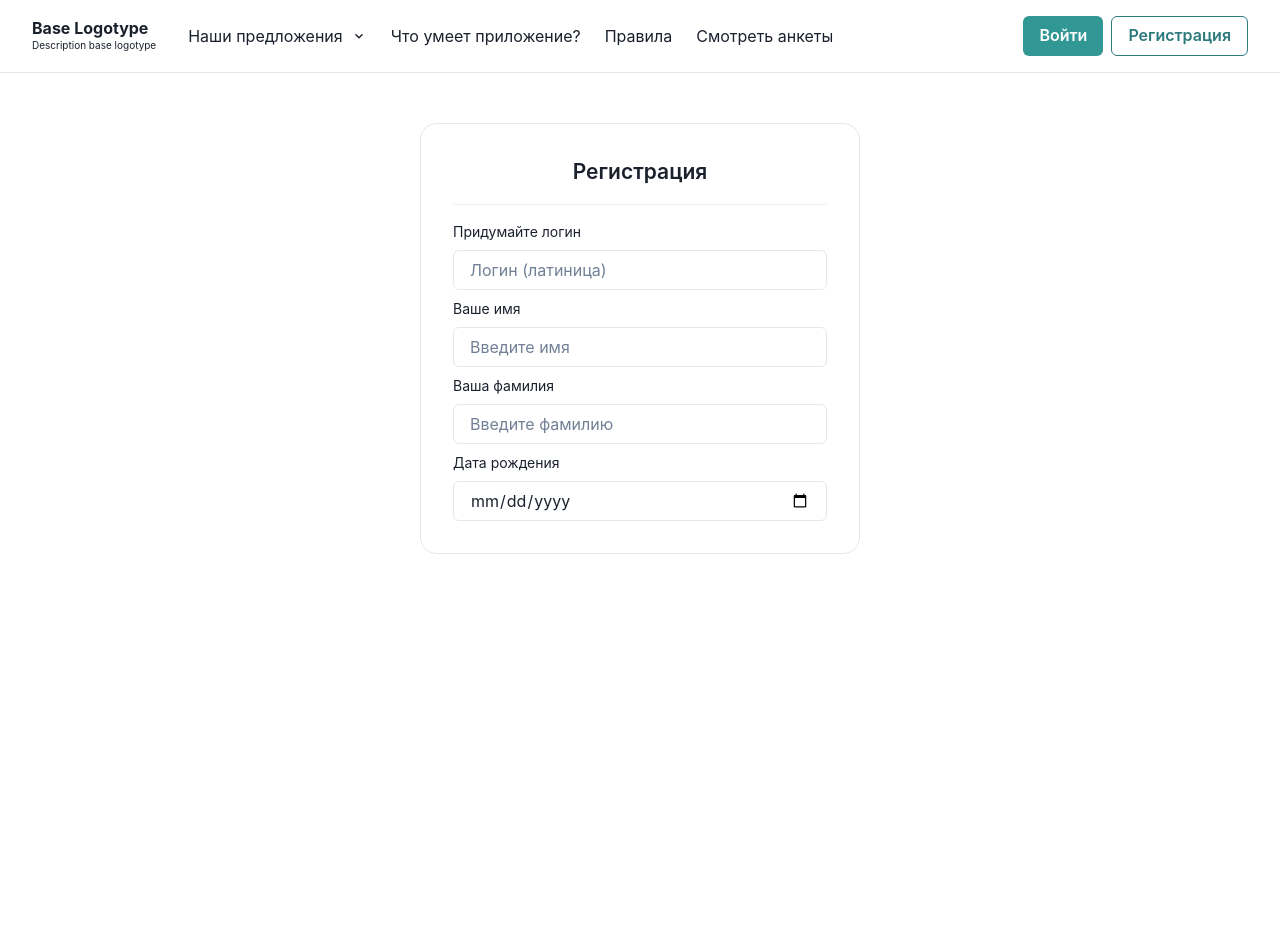
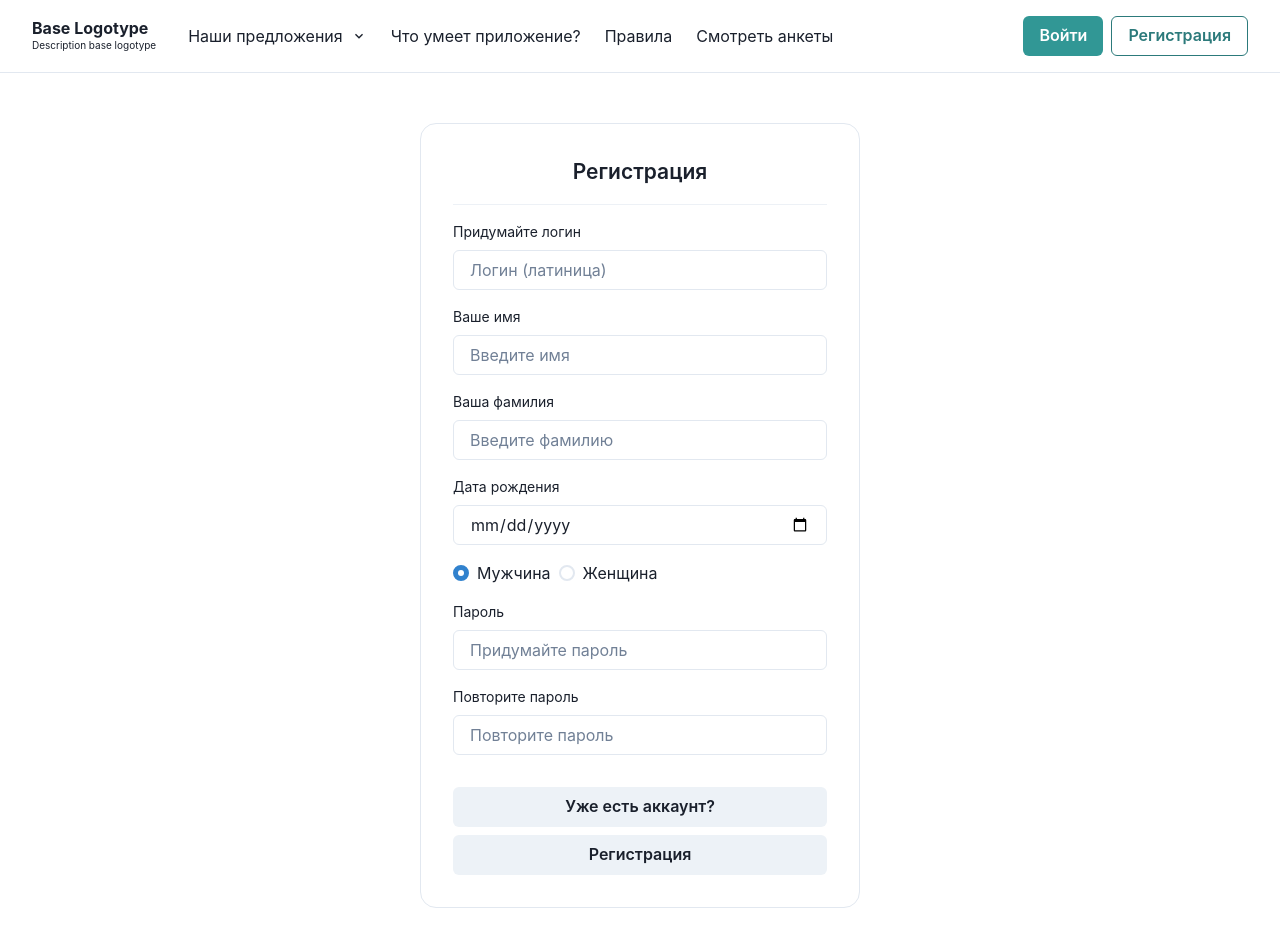
Before and after one commit to FermonMontego/dating, a React app in the folder frontend/: page /registration in a window 1280 px wide. Before the commit the page ends 800 px from the top, so only its background shows below. Built offline with nearby package versions, Linux system fonts and the light colour scheme; the HTML template or start-up script is replaced by a standard one.

Commit message:
updates forms

```diff
--- /dev/null
+++ b/frontend/src/components/Icons/PasswordLockIcon.tsx
@@ -0,0 +1,28 @@
+import React, { FC, SVGProps } from 'react';
+
+type Props = {} & SVGProps<SVGSVGElement>;
+
+const PasswordLockIcon: FC<Props> = ({ ...props }) => {
+  return (
+    <svg
+      xmlns="http://www.w3.org/2000/svg"
+      viewBox="0 0 24 24"
+      width="24px"
+      height="24px"
+      {...props}
+    >
+      <g id="Rounded">
+        <path d="M20,20V10c0-1.1-0.9-2-2-2H6c-1.1,0-2,0.9-2,2v10c0,1.1,0.9,2,2,2h12C19.1,22,20,21.1,20,20z M13,15c0,0.55-0.45,1-1,1s-1-0.45-1-1s0.45-1,1-1S13,14.45,13,15z M17,15c0,0.55-0.45,1-1,1c-0.55,0-1-0.45-1-1s0.45-1,1-1C16.55,14,17,14.45,17,15z M9,15c0,0.55-0.45,1-1,1s-1-0.45-1-1s0.45-1,1-1S9,14.45,9,15z" />
+        <path
+          fill="none"
+          stroke="#000"
+          strokeWidth={2}
+          strokeMiterlimit={10}
+          d="M17,9c0-0.4,0-1.6,0-2c0-2.8-2.2-5-5-5S7,4.2,7,7c0,0.4,0,1.6,0,2"
+        />
+      </g>
+    </svg>
+  );
+};
+
+export default PasswordLockIcon;
--- /dev/null
+++ b/frontend/src/components/Inputs/PasswordHookForm/PasswordHookForm.tsx
@@ -0,0 +1,42 @@
+import { Input, Stack, Text } from '@chakra-ui/react';
+import React, { FC } from 'react';
+
+import { Controller } from 'react-hook-form';
+
+type Props = {
+  control: any;
+  name?: string;
+  label?: string;
+  placeholder?: string;
+};
+
+const PasswordHookForm: FC<Props> = ({
+  control,
+  name = 'password_default',
+  label,
+  placeholder = 'Введите пароль',
+}) => {
+  return (
+    <Controller
+      control={control}
+      name={name}
+      render={({ field: { onChange, value, onBlur } }) => {
+        return (
+          <Stack>
+            {label && <Text fontSize={14}>{label}</Text>}
+            <Input
+              placeholder={placeholder}
+              name={name}
+              onChange={onChange}
+              onBlur={onBlur}
+              value={value}
+              type="password"
+            />
+          </Stack>
+        );
+      }}
+    />
+  );
+};
+
+export default PasswordHookForm;
--- /dev/null
+++ b/frontend/src/components/Inputs/RadioHookForm/RadioHookForm.tsx
@@ -0,0 +1,40 @@
+import { Radio, RadioGroup, Stack } from '@chakra-ui/react';
+import React, { FC } from 'react';
+import { Controller } from 'react-hook-form';
+import { IRadioOption } from 'src/constants/options/options';
+
+type Props = {
+  name: string;
+  control: any;
+  options: IRadioOption[];
+};
+
+const RadioHookForm: FC<Props> = ({ name, control, options }) => {
+  return (
+    <Controller
+      control={control}
+      name={name}
+      render={({ field }) => {
+        return (
+          <RadioGroup
+            name={field.name}
+            onBlur={field.onBlur}
+            value={field.value}
+            onChange={field.onChange}
+          >
+            <Stack direction="row" flexWrap={'wrap'}>
+              {options &&
+                options.map(({ label, value }) => (
+                  <Radio key={value} value={value}>
+                    {label}
+                  </Radio>
+                ))}
+            </Stack>
+          </RadioGroup>
+        );
+      }}
+    />
+  );
+};
+
+export default RadioHookForm;
--- /dev/null
+++ b/frontend/src/constants/options/options.ts
@@ -0,0 +1,15 @@
+export interface IRadioOption {
+  value: string;
+  label: string;
+}
+
+export const genderOptions: IRadioOption[] = [
+  {
+    value: 'male',
+    label: 'Мужчина',
+  },
+  {
+    value: 'female',
+    label: 'Женщина',
+  },
+];
--- a/frontend/src/pages/Authentication/Registration/Registration.tsx
+++ b/frontend/src/pages/Authentication/Registration/Registration.tsx
@@ -1,4 +1,13 @@
-import { Box, Divider, Input, Stack, Text } from '@chakra-ui/react';
+import {
+  Box,
+  Checkbox,
+  Divider,
+  Input,
+  Radio,
+  RadioGroup,
+  Stack,
+  Text,
+} from '@chakra-ui/react';
 import React, { useCallback } from 'react';
 
 import { useToastNotification } from '../../../hooks/useToastNotification';
@@ -9,6 +18,7 @@ import { http } from 'http/http';
 
 import { Form, Link as RouterLink } from 'react-router-dom';
 import { TYPES_NOTIFICATION } from '../../../enums/types-notification';
+import RegistrationFormWidget from 'src/widgets/RegistrationFormWidget/RegistrationFormWidget';
 
 const Registration = () => {
   const { updateToastList } = useToastNotification();
@@ -29,42 +39,7 @@ const Registration = () => {
     });
   }, []);
 
-  return (
-    <Box
-      border={'1px solid var(--chakra-colors-chakra-border-color)'}
-      p={8}
-      borderRadius={'16px'}
-      maxW={440}
-      margin={'50px auto 0px'}
-    >
-      <Form onSubmit={handleSubmit(submitRegistration)}>
-        <Text fontSize={'21px'} fontWeight={600} textAlign={'center'}>
-          Регистрация
-        </Text>
-
-        <Divider mt={4} mb={4} />
-
-        <Stack gap={'8px'}>
-          <Stack>
-            <Text fontSize={14}>Придумайте логин</Text>
-            <Input placeholder={'Логин (латиница)'} />
-          </Stack>
-          <Stack>
-            <Text fontSize={14}>Ваше имя</Text>
-            <Input placeholder={'Введите имя'} />
-          </Stack>
-          <Stack>
-            <Text fontSize={14}>Ваша фамилия</Text>
-            <Input placeholder={'Введите фамилию'} />
-          </Stack>
-          <Stack>
-            <Text fontSize={14}>Дата рождения</Text>
-            <Input placeholder={'Введите дату рождения'} type="date" />
-          </Stack>
-        </Stack>
-      </Form>
-    </Box>
-  );
+  return <RegistrationFormWidget />;
 };
 
 export default Registration;
--- a/frontend/src/widgets/AuthFormWidget/AuthFormWidget.tsx
+++ b/frontend/src/widgets/AuthFormWidget/AuthFormWidget.tsx
@@ -3,14 +3,17 @@ import BaseForm from 'src/components/Forms/BaseForm/BaseForm';
 
 import { useForm } from 'react-hook-form';
 import { Button, Center, Input, Stack, Text } from '@chakra-ui/react';
-import { Link } from 'react-router-dom';
+import { Link, useNavigate } from 'react-router-dom';
 
 type Props = {} & PropsWithChildren;
 
 const AuthFormWidget: FC<Props> = ({ children }) => {
+  const navigate = useNavigate();
+
   const { handleSubmit, register } = useForm({
     mode: 'onBlur',
   });
+
   const submitAuthForm = useCallback((data: any) => {
     console.log(data);
   }, []);
@@ -36,9 +39,12 @@ const AuthFormWidget: FC<Props> = ({ children }) => {
         </Stack>
       </Stack>
 
-      <Button mt={8} type={'submit'}>
-        Войти
-      </Button>
+      <Stack mt={8} gap={4}>
+        <Button onClick={() => navigate('/registration')}>
+          Нет аккаунта? Регистрация
+        </Button>
+        <Button type={'submit'}>Войти</Button>
+      </Stack>
     </BaseForm>
   );
 };
--- /dev/null
+++ b/frontend/src/widgets/RegistrationFormWidget/RegistrationFormWidget.tsx
@@ -0,0 +1,87 @@
+import React, { FC, useCallback } from 'react';
+import BaseForm from 'src/components/Forms/BaseForm/BaseForm';
+
+import { useForm } from 'react-hook-form';
+import { Button, Divider, Input, Stack, Text } from '@chakra-ui/react';
+import RadioHookForm from 'src/components/Inputs/RadioHookForm/RadioHookForm';
+import { genderOptions } from 'src/constants/options/options';
+import { useNavigate } from 'react-router-dom';
+import PasswordLockIcon from 'src/components/Icons/PasswordLockIcon';
+import PasswordHookForm from 'src/components/Inputs/PasswordHookForm/PasswordHookForm';
+
+type Props = {};
+
+const RegistrationFormWidget: FC<Props> = ({}) => {
+  const navigate = useNavigate();
+
+  const submitRegistrationForm = useCallback((data: any) => {
+    console.log(data);
+  }, []);
+
+  const { handleSubmit, register, control } = useForm({
+    mode: 'onBlur',
+    defaultValues: {
+      gender: 'male',
+    },
+  });
+  return (
+    <BaseForm onSubmitForm={handleSubmit(submitRegistrationForm)}>
+      <Text fontSize={'21px'} fontWeight={600} textAlign={'center'}>
+        Регистрация
+      </Text>
+
+      <Divider mt={4} mb={4} />
+
+      <Stack gap={4}>
+        <Stack>
+          <Text fontSize={14}>Придумайте логин</Text>
+          <Input {...register('login')} placeholder={'Логин (латиница)'} />
+        </Stack>
+        <Stack>
+          <Text fontSize={14}>Ваше имя</Text>
+          <Input {...register('firstName')} placeholder={'Введите имя'} />
+        </Stack>
+        <Stack>
+          <Text fontSize={14}>Ваша фамилия</Text>
+          <Input {...register('lastName')} placeholder={'Введите фамилию'} />
+        </Stack>
+        <Stack>
+          <Text fontSize={14}>Дата рождения</Text>
+          <Input
+            {...register('birthday')}
+            placeholder={'Введите дату рождения'}
+            type="date"
+          />
+        </Stack>
+        <Stack>
+          <RadioHookForm
+            name="gender"
+            control={control}
+            options={genderOptions}
+          />
+        </Stack>
+
+        <PasswordHookForm
+          control={control}
+          name={'password'}
+          label="Пароль"
+          placeholder="Придумайте пароль"
+        />
+
+        <PasswordHookForm
+          control={control}
+          name={'password_confirm'}
+          label="Повторите пароль"
+          placeholder="Повторите пароль"
+        />
+
+        <Stack mt={4}>
+          <Button onClick={() => navigate('/')}>Уже есть аккаунт?</Button>
+          <Button type="submit">Регистрация</Button>
+        </Stack>
+      </Stack>
+    </BaseForm>
+  );
+};
+
+export default RegistrationFormWidget;
```
Also changed, not shown: frontend/src/components/UI/ToggleShowPassword/ToggleShowPassword.tsx (added, +25 -0 lines), frontend/src/assets/icons/password-lock.svg (added).
